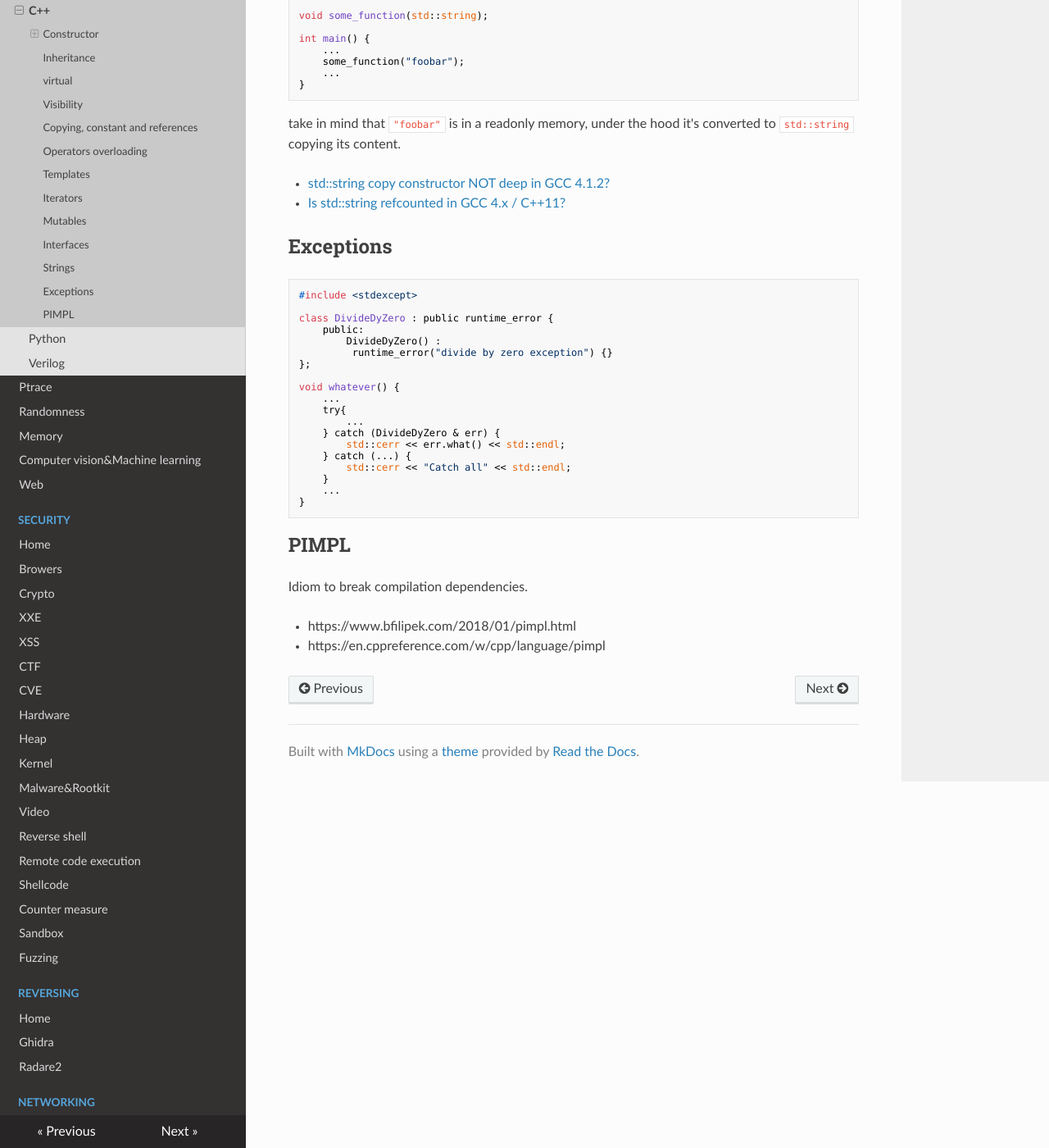
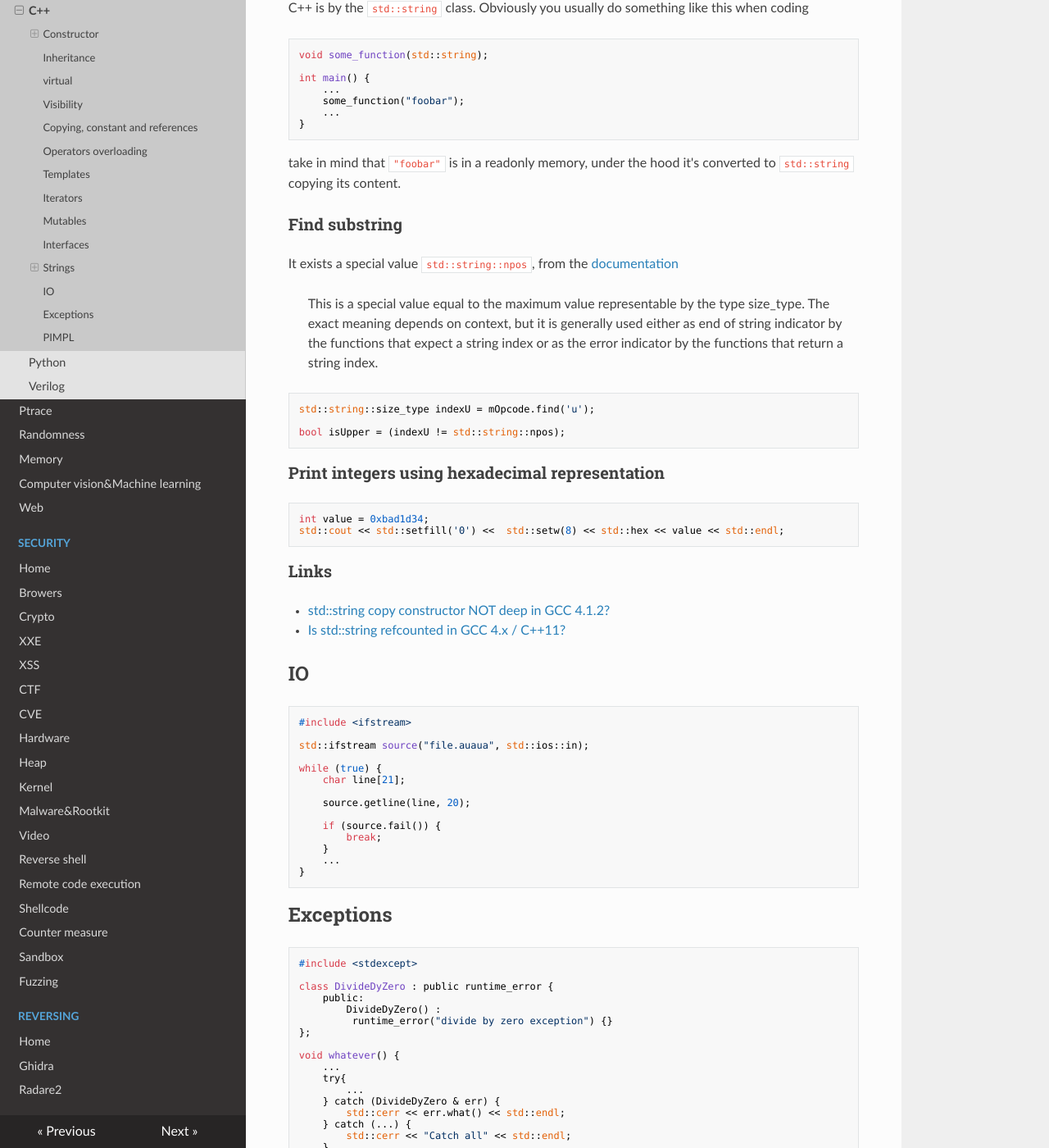
Before and after one commit to gipi/low-level, an MkDocs documentation site: the page built from docs/languages/cpp.md, in a window 1280 px wide and 1400 px high, scrolled down 2709 px. Shown: the whole window at 82% size. Built offline with MkDocs 1.6.1, drawn with Linux system fonts in a browser that asks for light colours; nearby versions of some CDN libraries; old or Windows-style settings are respelled for this version of MkDocs.

Commit message:
Add notes.

````diff
--- a/docs/languages/cpp.md
+++ b/docs/languages/cpp.md
@@ -124,8 +126,51 @@ int main() {
 take in mind that ``"foobar"`` is in a readonly memory, under the hood it's converted to ``std::string``
 copying its content.
 
+### Find substring
+
+It exists a special value ``std::string::npos``, from the [documentation](https://en.cppreference.com/w/cpp/string/basic_string/npos)
+
+> This is a special value equal to the maximum value representable by the type
+> size_type. The exact meaning depends on context, but it is generally used
+> either as end of string indicator by the functions that expect a string index
+> or as the error indicator by the functions that return a string index.
+
+```c++
+std::string::size_type indexU = mOpcode.find('u');
+
+bool isUpper = (indexU != std::string::npos);
+```
+
+### Print integers using hexadecimal representation
+
+```c++
+int value = 0xbad1d34;
+std::cout << std::setfill('0') <<  std::setw(8) << std::hex << value << std::endl;
+```
+
+### Links
+
  - [std::string copy constructor NOT deep in GCC 4.1.2?](https://stackoverflow.com/questions/16604925/stdstring-copy-constructor-not-deep-in-gcc-4-1-2)
  - [Is std::string refcounted in GCC 4.x / C++11?](https://stackoverflow.com/questions/12520192/is-stdstring-refcounted-in-gcc-4-x-c11)
+
+## IO
+
+```c++
+#include <ifstream>
+
+std::ifstream source("file.auaua", std::ios::in);
+
+while (true) {
+    char line[21];
+
+    source.getline(line, 20);
+
+    if (source.fail()) {
+        break;
+    }
+    ...
+}
+```
 
 ## Exceptions
 
````
Also changed, not shown: other parts of docs/languages/cpp.md (+2 -0 lines), docs/languages/verilog.md (+15 -0 lines), docs/programming/algorithms.md (+3 -0 lines), docs/security/hardware.md (+1 -0 lines).
